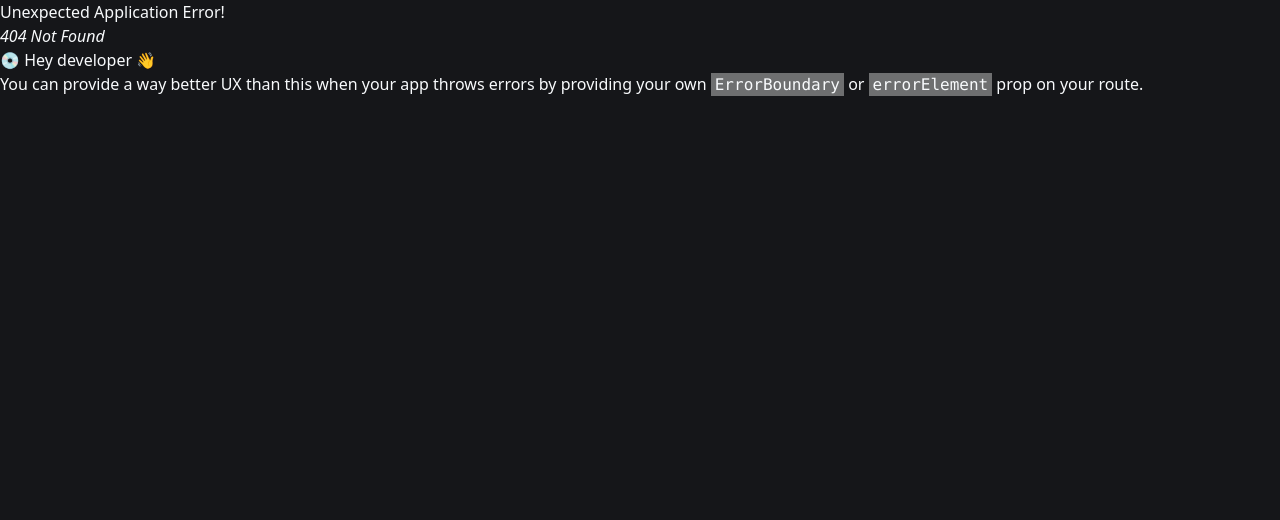
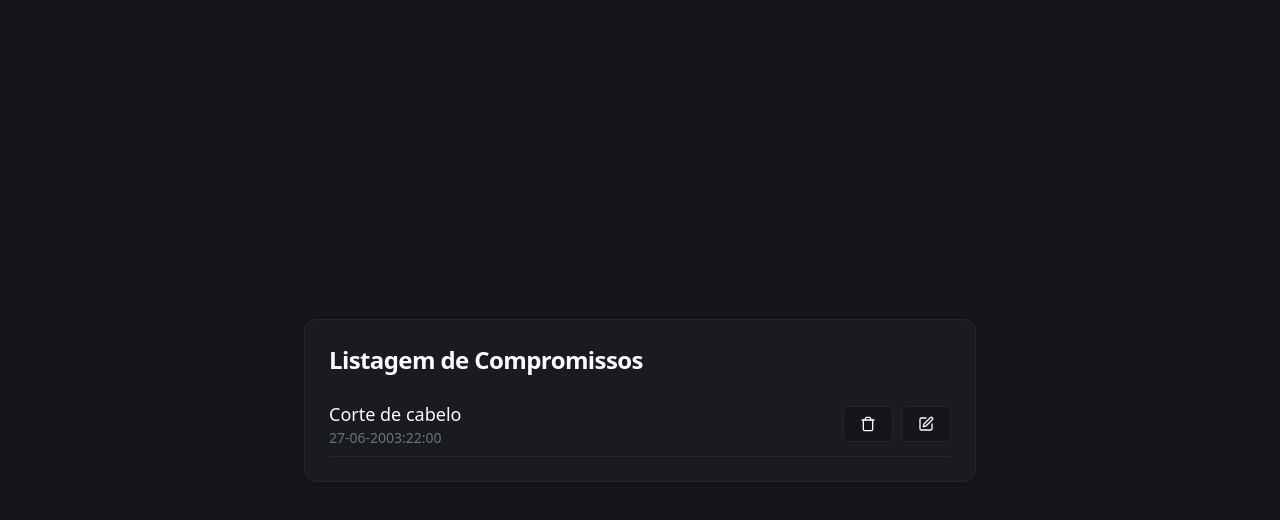
Before and after one commit to berdnaski/sankhya-frontend, a React (Vite) app: page /customers/1/appointments/1 in a window 1280 px wide. Before the commit this address had no page. Shown: the top 520 px of the page. Built offline with nearby package versions, Linux system fonts and the light colour scheme.

Commit message:
feat: add screen ListAppointments

```diff
--- a/src/App.tsx
+++ b/src/App.tsx
@@ -2,6 +2,7 @@ import { createBrowserRouter } from "react-router-dom";
 import CreateAppointment from "./pages/appointments/create-appointment";
 import RegisterCustomer from "./pages/customer/create-customer";
 import LoginCustomer from "./pages/customer/login-customer";
+import ListAppointments from "./pages/appointments/list-appointment";
 
 const router = createBrowserRouter([
   {
@@ -17,6 +18,10 @@ const router = createBrowserRouter([
       {
         path: "/customers/:customerId/appointments",
         element: <CreateAppointment />
+      },
+      {
+        path: "/customers/:customerId/appointments/:id",
+        element: <ListAppointments />
       }
     ]
   }
--- /dev/null
+++ b/src/pages/appointments/list-appointment.tsx
@@ -0,0 +1,36 @@
+import { Button } from "@/components/ui/button";
+import { Card, CardContent, CardHeader, CardTitle } from "@/components/ui/card";
+import { Trash, Edit } from "lucide-react";
+
+const ListAppointments = () => {
+
+    return (
+        <div className="h-screen flex items-center justify-center p-4">
+            <Card className="w-full max-w-2xl mx-auto">
+                <CardHeader>
+                    <CardTitle className="text-2xl font-semibold">Listagem de Compromissos</CardTitle>
+                </CardHeader>
+                <CardContent>
+                        <ul className="space-y-4">
+                                <li className="flex justify-between items-center border-b pb-2">
+                                    <div>
+                                        <h3 className="text-lg font-medium">Corte de cabelo</h3>
+                                        <p className="text-sm text-gray-500">27-06-2003:22:00</p>
+                                    </div>
+                                    <div className="flex space-x-2">
+                                        <Button variant="outline">
+                                            <Trash className="w-4 h-4" />
+                                        </Button>
+                                        <Button variant="outline">
+                                            <Edit className="w-4 h-4" />
+                                        </Button>
+                                    </div>
+                                </li>
+                        </ul>
+                </CardContent>
+            </Card>
+        </div>
+    );
+};
+
+export default ListAppointments;
```
